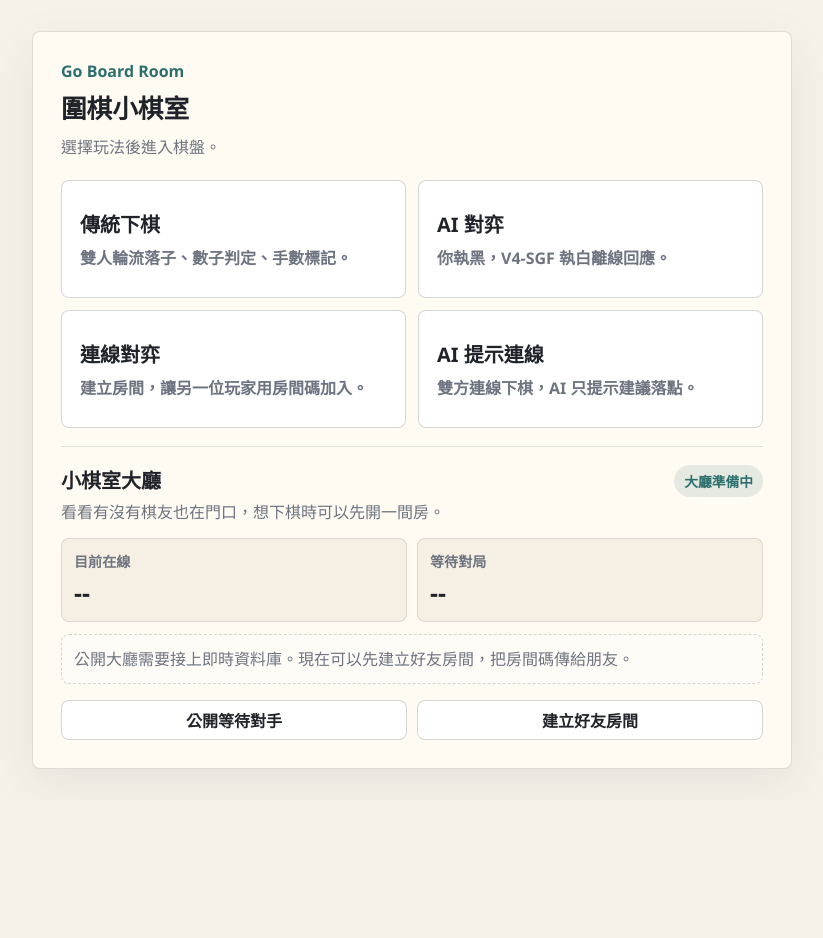
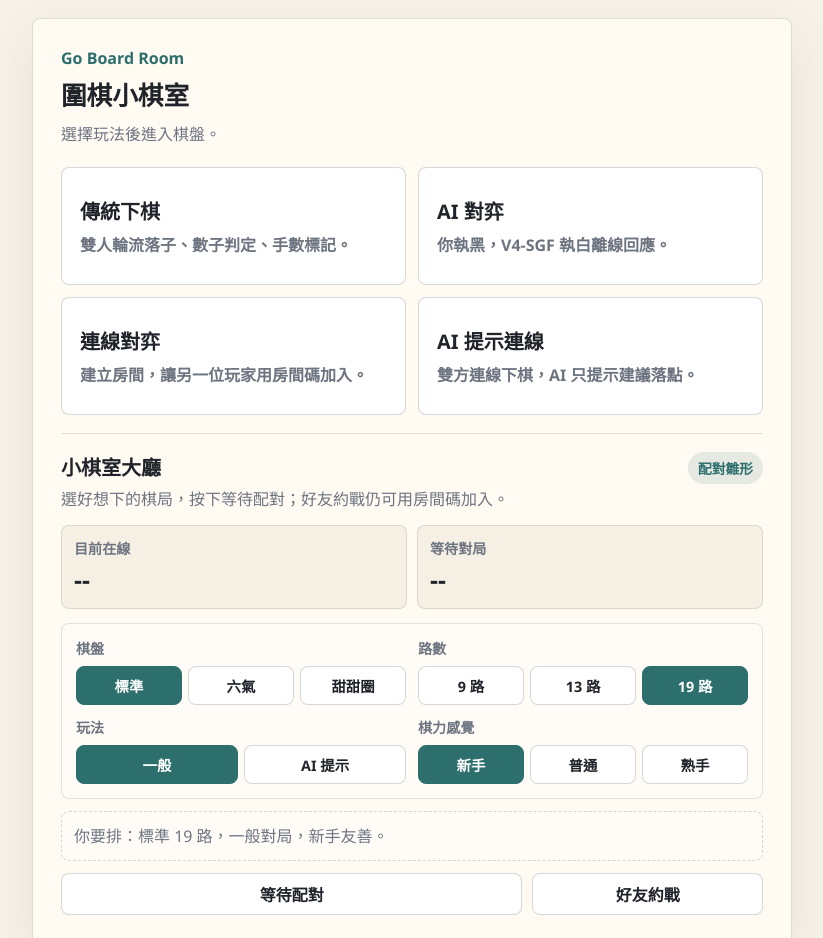
Before and after one commit to keyway933/go-board-room, a plain HTML site: page index.html in a window 1280 px wide. Shown: the top 938 px of the page, without its empty margins (228-1051 px from the left). Before the commit the page ends 800 px from the top, so only its background shows below. Drawn offline with Linux system fonts and the light colour scheme.

Commit message:
Shape lobby matchmaking controls

```diff
--- a/app.js
+++ b/app.js
@@ -44,6 +44,8 @@ const onlineAiHintModeBtn = document.querySelector("#onlineAiHintModeBtn");
 const lobbyConnectionText = document.querySelector("#lobbyConnectionText");
 const lobbyOnlineCount = document.querySelector("#lobbyOnlineCount");
 const lobbyRoomCount = document.querySelector("#lobbyRoomCount");
+const lobbyQueueSummary = document.querySelector("#lobbyQueueSummary");
+const lobbyOptionButtons = document.querySelectorAll("[data-lobby-board], [data-lobby-size], [data-lobby-assist], [data-lobby-rank]");
 const publicLobbyBtn = document.querySelector("#publicLobbyBtn");
 const privateRoomShortcutBtn = document.querySelector("#privateRoomShortcutBtn");
 const backMenuBtn = document.querySelector("#backMenuBtn");
@@ -2431,21 +2433,75 @@ function requestNewGame() {
 }
 
 
+const LOBBY_LABELS = {
+  board: {
+    standard: "標準",
+    six: "六氣",
+    torus: "甜甜圈",
+  },
+  assist: {
+    off: "一般對局",
+    on: "AI 提示對局",
+  },
+  rank: {
+    beginner: "新手友善",
+    casual: "普通棋感",
+    steady: "熟手切磋",
+  },
+};
+
+function getLobbyChoice(name, fallback) {
+  return document.querySelector(`[data-lobby-${name}][aria-pressed="true"]`)?.dataset[`lobby${name[0].toUpperCase()}${name.slice(1)}`] || fallback;
+}
+
+function getLobbySettings() {
+  return {
+    board: getLobbyChoice("board", "standard"),
+    size: getLobbyChoice("size", "19"),
+    assist: getLobbyChoice("assist", "off"),
+    rank: getLobbyChoice("rank", "beginner"),
+  };
+}
+
 function renderLobbyPreview() {
-  if (lobbyConnectionText) lobbyConnectionText.textContent = "大廳準備中";
+  const settings = getLobbySettings();
+  const boardText = LOBBY_LABELS.board[settings.board] || "標準";
+  const assistText = LOBBY_LABELS.assist[settings.assist] || "一般對局";
+  const rankText = LOBBY_LABELS.rank[settings.rank] || "新手友善";
+  if (lobbyConnectionText) lobbyConnectionText.textContent = "配對雛形";
   if (lobbyOnlineCount) lobbyOnlineCount.textContent = "--";
   if (lobbyRoomCount) lobbyRoomCount.textContent = "--";
+  if (lobbyQueueSummary) lobbyQueueSummary.textContent = `你要排：${boardText} ${settings.size} 路，${assistText}，${rankText}。`;
+}
+
+function selectLobbyOption(button) {
+  const group = button.closest(".lobby-segment");
+  if (!group) return;
+  group.querySelectorAll("button").forEach((option) => {
+    option.setAttribute("aria-pressed", option === button ? "true" : "false");
+  });
+  renderLobbyPreview();
 }
 
 function showPublicLobbyInfo() {
+  const settings = getLobbySettings();
+  const boardText = LOBBY_LABELS.board[settings.board] || "標準";
+  const assistText = LOBBY_LABELS.assist[settings.assist] || "一般對局";
+  const rankText = LOBBY_LABELS.rank[settings.rank] || "新手友善";
   showConfirmDialog({
-    title: "公開大廳準備中",
-    message: "真正讓陌生棋友互相看見，需要接上即時資料庫。現在我可以先幫你建立好友房間，之後再把公開等待房接到這個位置。",
-    confirmText: "先建立好友房間",
+    title: "等待配對準備中",
+    message: `你選的是 ${boardText} ${settings.size} 路、${assistText}、${rankText}。真正自動配對需要接上即時資料庫，讓大家的等待狀態可以同步；現在可以先用好友約戰測這套規則。`,
+    confirmText: settings.assist === "on" ? "先開 AI 提示好友房" : "先開好友房",
     cancelText: "先不要",
-    onConfirm: () => startOnlineSetup(false),
+    onConfirm: () => startOnlineSetup(settings.assist === "on"),
   });
 }
+
+function startLobbyFriendlyRoom() {
+  const settings = getLobbySettings();
+  startOnlineSetup(settings.assist === "on");
+}
+
 function loadPeerJs() {
   if (window.Peer) return Promise.resolve(window.Peer);
   if (peerJsPromise) return peerJsPromise;
@@ -2746,8 +2802,9 @@ traditionalModeBtn.addEventListener("click", () => startGame("traditional"));
 aiModeBtn.addEventListener("click", () => startGame("ai"));
 onlineModeBtn.addEventListener("click", () => startOnlineSetup(false));
 onlineAiHintModeBtn.addEventListener("click", () => startOnlineSetup(true));
+lobbyOptionButtons.forEach((button) => button.addEventListener("click", () => selectLobbyOption(button)));
 publicLobbyBtn?.addEventListener("click", showPublicLobbyInfo);
-privateRoomShortcutBtn?.addEventListener("click", () => startOnlineSetup(false));
+privateRoomShortcutBtn?.addEventListener("click", startLobbyFriendlyRoom);
 backMenuBtn.addEventListener("click", requestMainMenu);
 aiStrengthPanel.querySelectorAll("[data-ai-strength]").forEach((button) => {
   button.addEventListener("click", () => {
--- a/index.html
+++ b/index.html
@@ -40,9 +40,9 @@
         <div class="lobby-head">
           <div>
             <h2>小棋室大廳</h2>
-            <p>看看有沒有棋友也在門口，想下棋時可以先開一間房。</p>
+            <p>選好想下的棋局，按下等待配對；好友約戰仍可用房間碼加入。</p>
           </div>
-          <span id="lobbyConnectionText" class="lobby-pill">大廳準備中</span>
+          <span id="lobbyConnectionText" class="lobby-pill">配對雛形</span>
         </div>
         <div class="lobby-stats" aria-label="大廳狀態">
           <div>
@@ -54,12 +54,45 @@
             <strong id="lobbyRoomCount">--</strong>
           </div>
         </div>
+        <div class="lobby-match-card" aria-label="配對設定">
+          <div class="lobby-field">
+            <span>棋盤</span>
+            <div class="lobby-segment" role="group" aria-label="選擇棋盤">
+              <button type="button" data-lobby-board="standard" aria-pressed="true">標準</button>
+              <button type="button" data-lobby-board="six" aria-pressed="false">六氣</button>
+              <button type="button" data-lobby-board="torus" aria-pressed="false">甜甜圈</button>
+            </div>
+          </div>
+          <div class="lobby-field">
+            <span>路數</span>
+            <div class="lobby-segment" role="group" aria-label="選擇路數">
+              <button type="button" data-lobby-size="9" aria-pressed="false">9 路</button>
+              <button type="button" data-lobby-size="13" aria-pressed="false">13 路</button>
+              <button type="button" data-lobby-size="19" aria-pressed="true">19 路</button>
+            </div>
+          </div>
+          <div class="lobby-field">
+            <span>玩法</span>
+            <div class="lobby-segment" role="group" aria-label="選擇玩法">
+              <button type="button" data-lobby-assist="off" aria-pressed="true">一般</button>
+              <button type="button" data-lobby-assist="on" aria-pressed="false">AI 提示</button>
+            </div>
+          </div>
+          <div class="lobby-field">
+            <span>棋力感覺</span>
+            <div class="lobby-segment" role="group" aria-label="選擇棋力">
+              <button type="button" data-lobby-rank="beginner" aria-pressed="true">新手</button>
+              <button type="button" data-lobby-rank="casual" aria-pressed="false">普通</button>
+              <button type="button" data-lobby-rank="steady" aria-pressed="false">熟手</button>
+            </div>
+          </div>
+        </div>
         <div id="lobbyRoomList" class="lobby-room-list">
-          <p class="lobby-empty">公開大廳需要接上即時資料庫。現在可以先建立好友房間，把房間碼傳給朋友。</p>
+          <p id="lobbyQueueSummary" class="lobby-empty">你要排：標準 19 路，一般對局，新手友善。</p>
         </div>
         <div class="lobby-actions">
-          <button id="publicLobbyBtn" type="button">公開等待對手</button>
-          <button id="privateRoomShortcutBtn" type="button">建立好友房間</button>
+          <button id="publicLobbyBtn" type="button">等待配對</button>
+          <button id="privateRoomShortcutBtn" type="button">好友約戰</button>
         </div>
       </section>
     </div>
--- a/styles.css
+++ b/styles.css
@@ -156,7 +156,8 @@ button[aria-pressed="true"] {
 }
 
 .lobby-stats span,
-.lobby-room-meta {
+.lobby-room-meta,
+.lobby-field > span {
   display: block;
   color: var(--muted);
   font-size: 0.88rem;
@@ -169,9 +170,45 @@ button[aria-pressed="true"] {
   font-size: 1.55rem;
 }
 
+.lobby-match-card {
+  display: grid;
+  grid-template-columns: repeat(2, minmax(0, 1fr));
+  gap: 12px;
+  margin-top: 14px;
+  padding: 14px;
+  border: 1px solid rgba(32, 36, 42, 0.12);
+  border-radius: 8px;
+  background: rgba(255, 255, 255, 0.42);
+}
+
+.lobby-field > span {
+  margin-bottom: 8px;
+}
+
+.lobby-segment {
+  display: grid;
+  grid-template-columns: repeat(3, minmax(0, 1fr));
+  gap: 6px;
+}
+
+.lobby-field:nth-child(3) .lobby-segment {
+  grid-template-columns: repeat(2, minmax(0, 1fr));
+}
+
+.lobby-segment button {
+  min-height: 38px;
+  padding: 8px 10px;
+  font-size: 0.9rem;
+}
+
+.lobby-segment button[aria-pressed="true"] {
+  background: var(--accent);
+  border-color: var(--accent);
+  color: #fff;
+}
+
 .lobby-room-list {
   margin-top: 12px;
-  min-height: 54px;
 }
 
 .lobby-empty {
@@ -183,13 +220,13 @@ button[aria-pressed="true"] {
 
 .lobby-actions {
   display: grid;
-  grid-template-columns: repeat(2, minmax(0, 1fr));
+  grid-template-columns: 2fr 1fr;
   gap: 10px;
   margin-top: 12px;
 }
 
 .lobby-actions button {
-  min-height: 40px;
+  min-height: 42px;
 }
 
 @media (max-width: 640px) {
@@ -198,6 +235,7 @@ button[aria-pressed="true"] {
   }
 
   .lobby-stats,
+  .lobby-match-card,
   .lobby-actions {
     grid-template-columns: 1fr;
   }
--- a/sw.js
+++ b/sw.js
@@ -1,4 +1,4 @@
-const CACHE_NAME = "go-board-room-v12-lobby-preview";
+const CACHE_NAME = "go-board-room-v13-matchmaking-lobby";
 const ASSETS = [
   "./",
   "./index.html",
```
